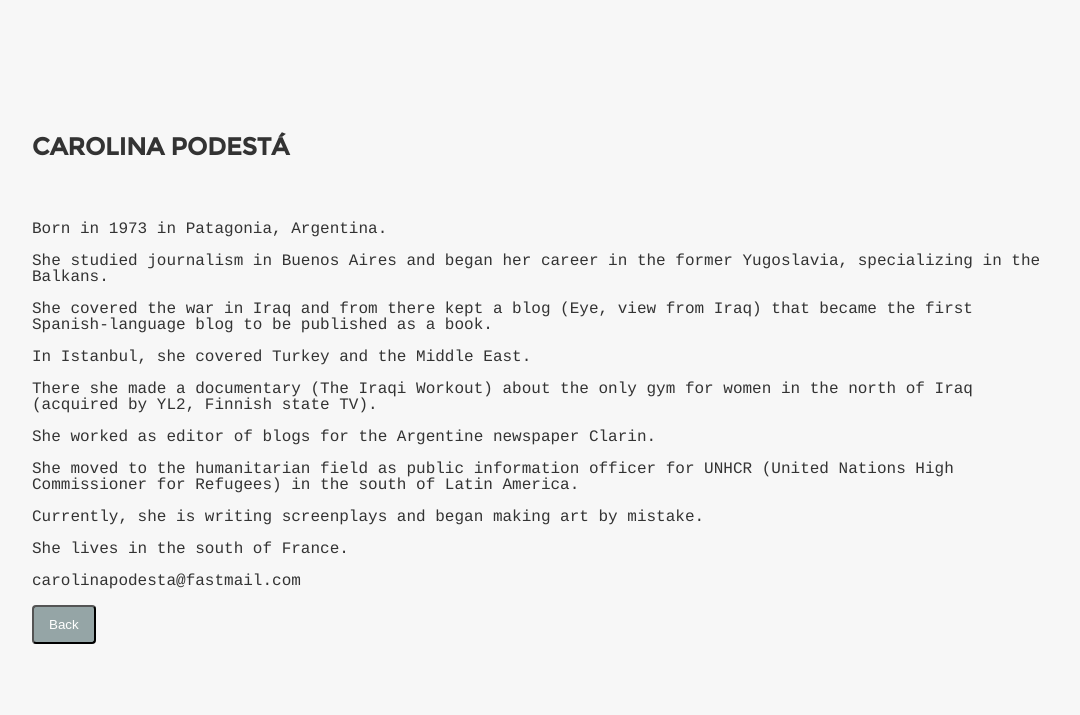
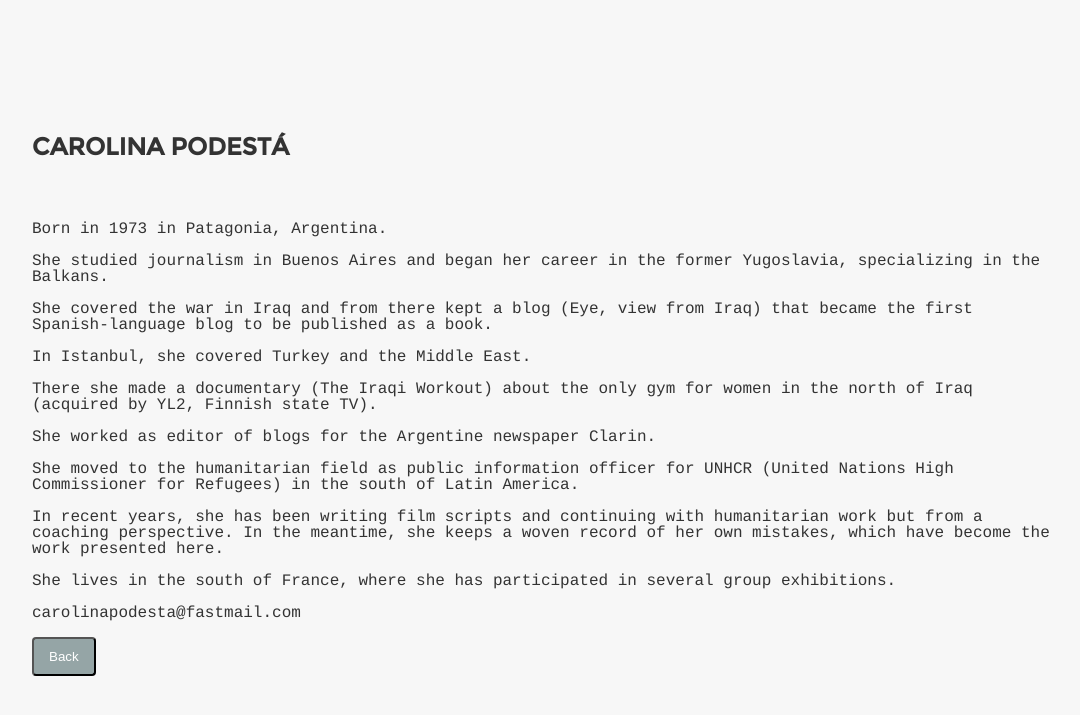
Before and after one commit to oceanomi/error-en, a Jekyll site: the page built from about.html, in a window 1280 px wide. Shown: the top 715 px of the page, without its empty margins (96-1176 px from the left). Built offline with Jekyll 4.4.1, drawn with Linux system fonts in a browser that asks for light colours.

Commit message:
update bio

```diff
--- a/about.html
+++ b/about.html
@@ -10,7 +10,7 @@ heading: Carolina Podestá
 <p>There she made a documentary (The Iraqi Workout) about the only gym for women in the north of Iraq (acquired by YL2, Finnish state TV).</p>
 <p>She worked as editor of blogs for the Argentine newspaper Clarin.</p>
 <p>She moved to the humanitarian field as public information officer for UNHCR (United Nations High Commissioner for Refugees) in the south of Latin America.</p>
-<p>Currently, she is writing screenplays and began making art by mistake.</p>
-<p>She lives in the south of France.</p>
+<p>In recent years, she has been writing film scripts and continuing with humanitarian work but from a coaching perspective. In the meantime, she keeps a woven record of her own mistakes, which have become the work presented here.</p>
+<p>She lives in the south of France, where she has participated in several group exhibitions.</p>
 
 <p>carolinapodesta@fastmail.com</p>
```
